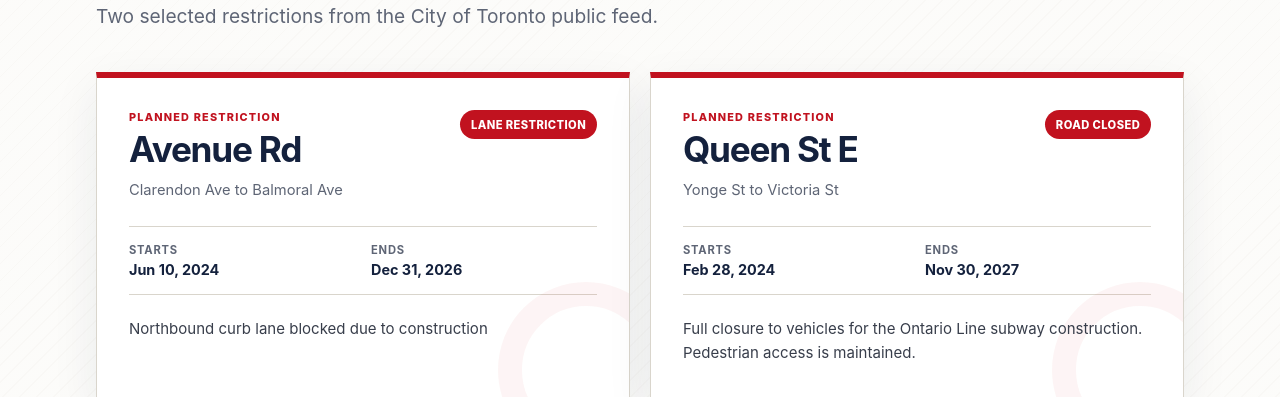
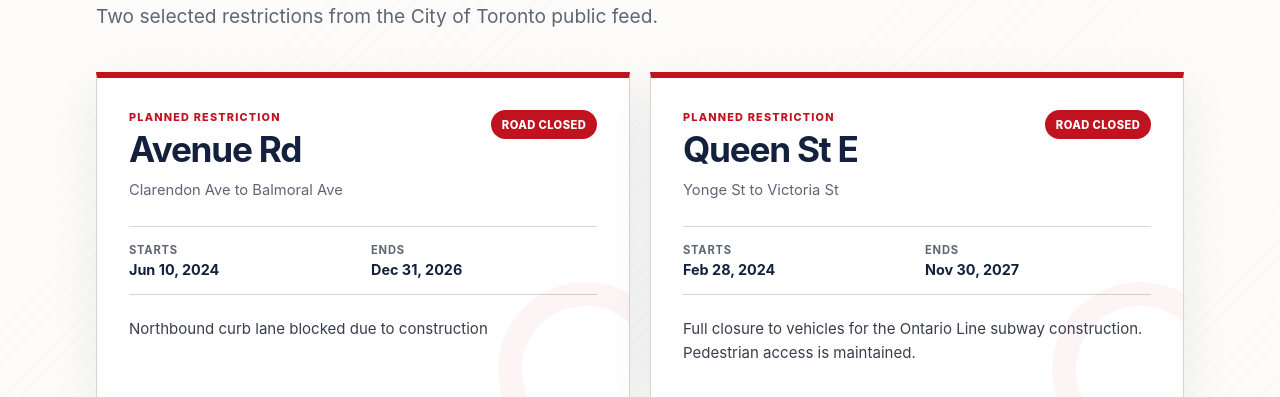
Before and after one commit to Tony-Cai1/toronto-road-board, a Flask app: page / in a window 1280 px wide. Shown: the part 246-643 px from the top of the page. Run offline with Flask 3, Linux system fonts and the light colour scheme.

Commit message:
refactor: extract restriction badge markup

```diff
--- a/templates/index.html
+++ b/templates/index.html
@@ -1,3 +1,6 @@
+{% macro restriction_badge() -%}
+  <span class="badge">Road closed</span>
+{%- endmacro %}
 <!doctype html>
 <html lang="en">
   <head>
@@ -33,7 +36,7 @@
                 <p class="street-type">{{ restriction.ISSUE_TYPE }} restriction</p>
                 <h2>{{ restriction.MAIN_ROAD }}</h2>
               </div>
-              <span class="badge">{{ restriction.badge }}</span>
+              {{ restriction_badge() }}
             </div>
 
             <p class="location">{{ restriction.location }}</p>
```
